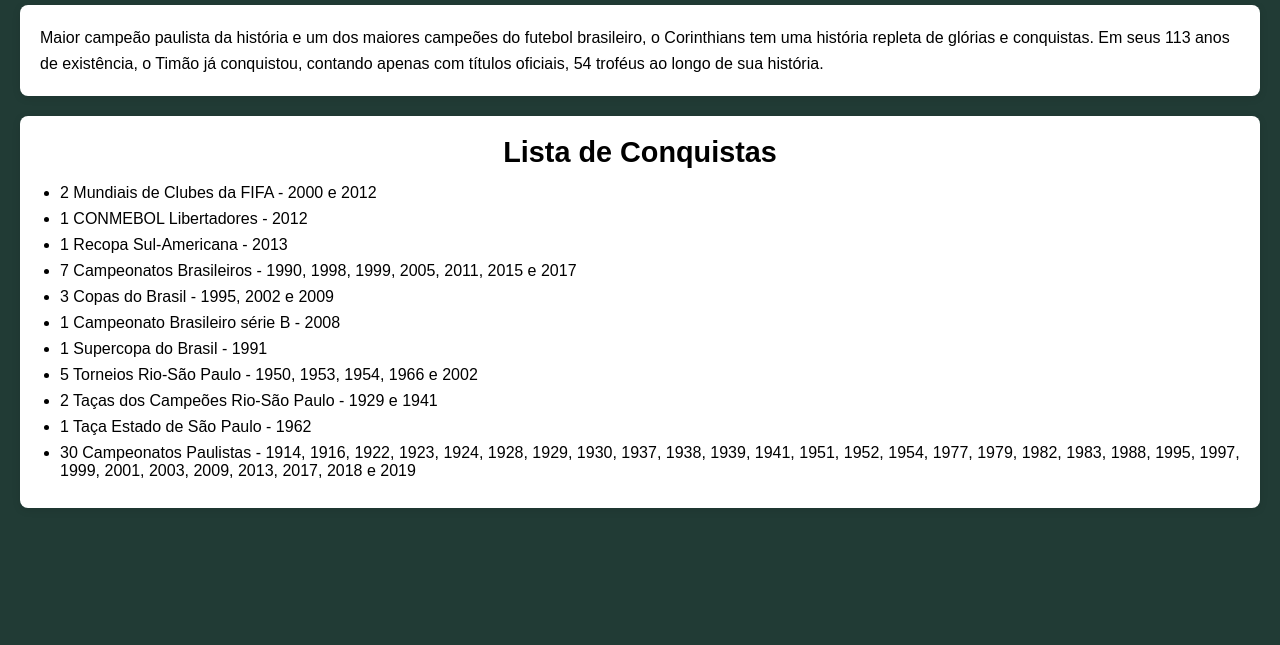
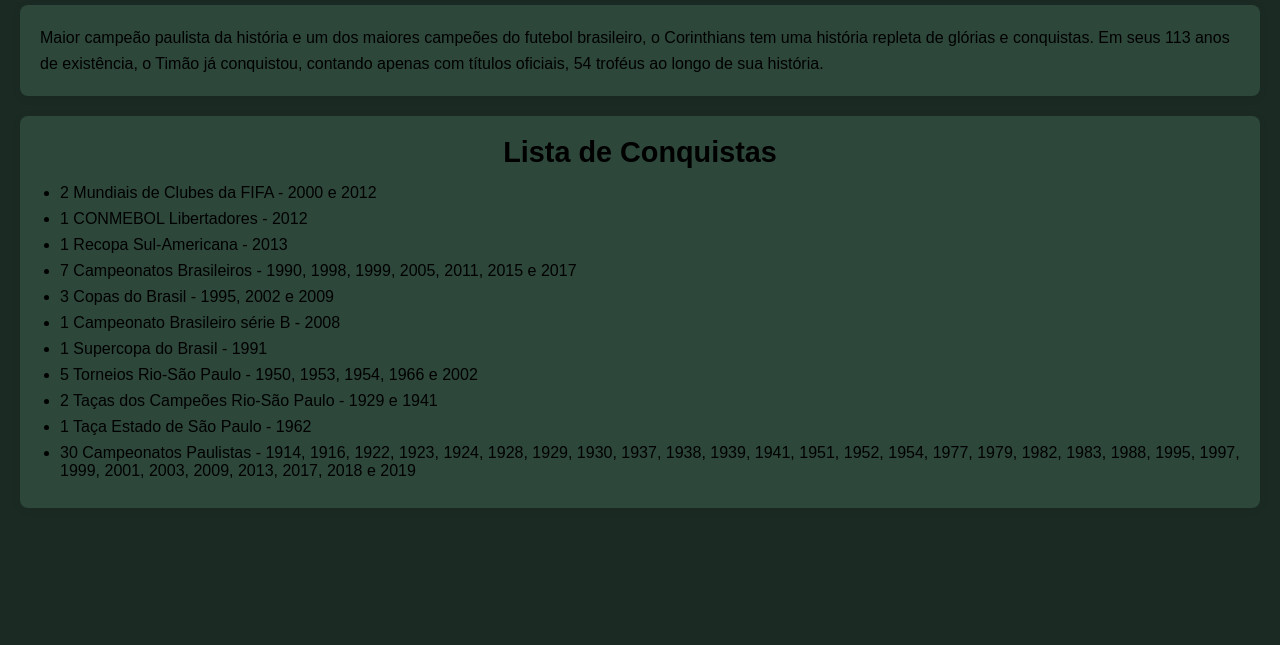
Before and after one commit to Gerencia-de-configuracao-e-mudancas/projeto-final-yuri-luiz-e-lucas, a plain HTML site: page titulos.html in a window 1280 px wide. Shown: the part 155-800 px from the top of the page. Drawn offline with Linux system fonts and the light colour scheme.

Commit message:
feat:mudando cores

```diff
--- a/titulos.css
+++ b/titulos.css
@@ -5,11 +5,12 @@
 body {
     margin: 0;
     padding: 0;
-    background-color: #213b35;
+    background-color: #1b2b24;
     color: #000000;
 }
 
 section {
+    background-color: #2d473b;
     font-family: Arial, sans-serif;
     padding: 20px;
 }
@@ -57,7 +58,7 @@ a:hover {
 }
 
 section {
-    background-color: #ffffff;
+    background-color: #2d473b;
     border-radius: 8px;
     box-shadow: 0 2px 8px rgba(0, 0, 0, 0.1);
     margin: 20px;
```
